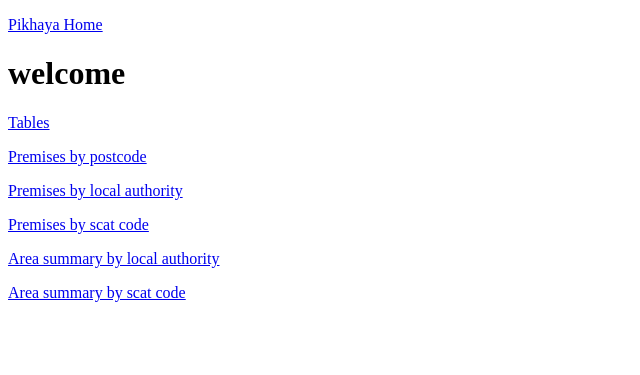
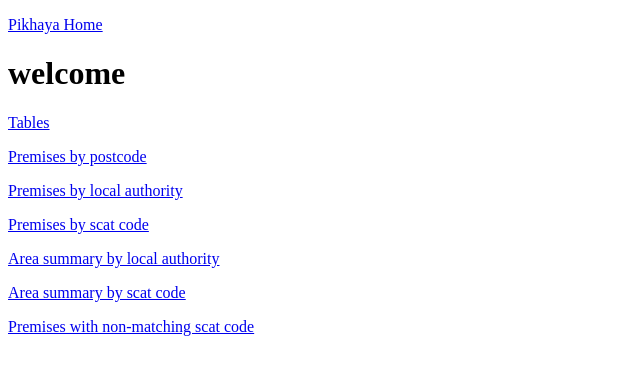
Before and after one commit to tobes/munge, a Flask app: page / in a window 1280 px wide. Shown: the top 375 px of the page, without its empty margins (0-640 px from the left). Run offline with Flask 2, Linux system fonts and the light colour scheme; parts of the project's set-up code (start-up, migrations or seed data) failed here and were passed over.

Commit message:
scat diff report

```diff
--- a/munge/app.py
+++ b/munge/app.py
@@ -282,6 +282,18 @@ def scat_areas(scat_code):
     return render_template('table_output.html', data=output)
 
 
+@app.route('/scat_diff/')
+def scat_diff():
+    sql = '''
+    SELECT l.uarn, l.scat_code, b.scat_code, l.la_code
+    FROM vao_list l
+    LEFT JOIN v_vao_base b ON b.uarn = l.uarn
+    WHERE l.scat_code != b.scat_code
+    '''
+    output = show_result(sql)
+    return render_template('table_output.html', data=output)
+
+
 @app.route('/premises/<uarn>')
 def premises(uarn):
     data = {'uarn': uarn}
--- a/munge/templates/home.html
+++ b/munge/templates/home.html
@@ -10,4 +10,5 @@
 <p><a href="{{ url_for('scat_list') }}">Premises by scat code</a></p>
 <p><a href="{{ url_for('la_areas_list') }}">Area summary by local authority</a></p>
 <p><a href="{{ url_for('scat_areas_list') }}">Area summary by scat code</a></p>
+<p><a href="{{ url_for('scat_diff') }}">Premises with non-matching scat code</a></p>
 {% endblock %}
```
